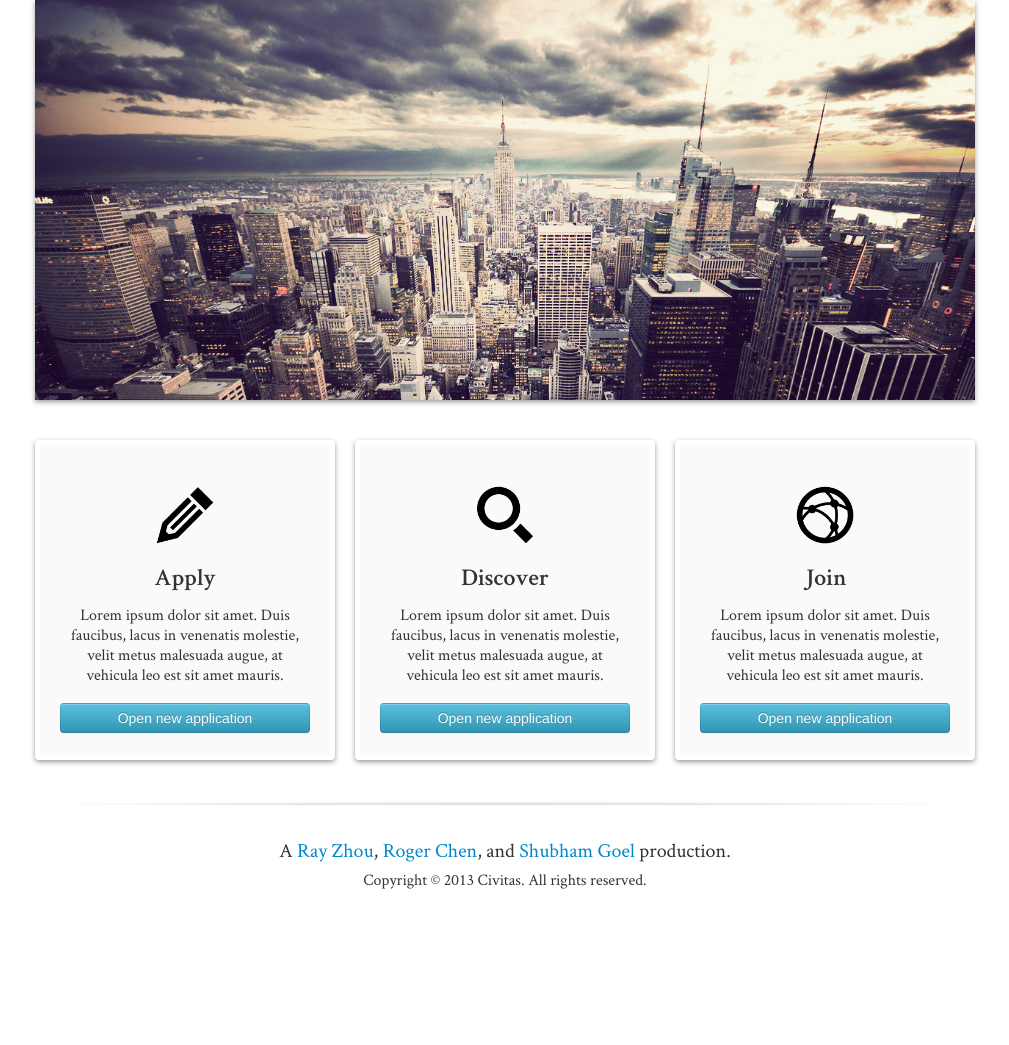
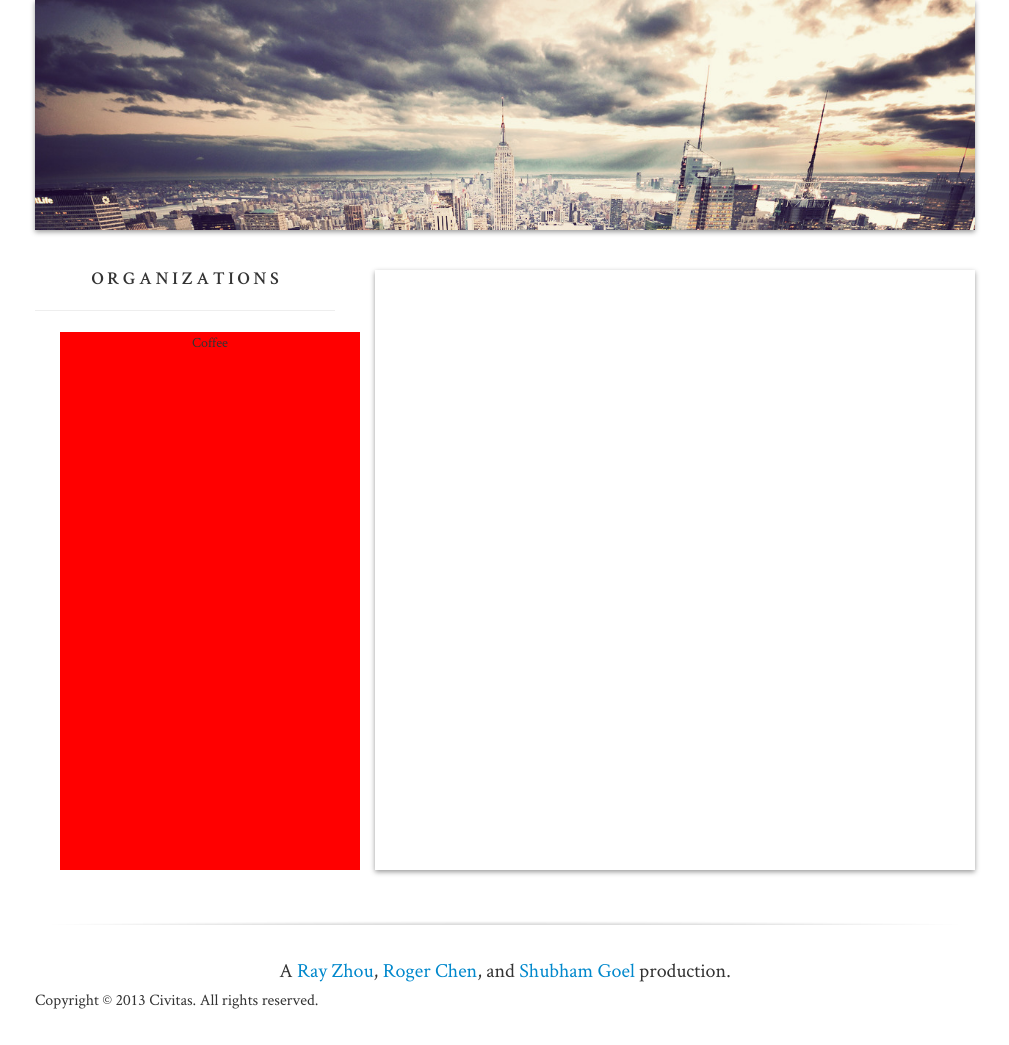
Before and after one commit to rzhou186/civitas, a PHP site: page / in a window 1280 px wide. Shown: the part 100-1145 px from the top of the page, without its empty margins (135-1144 px from the left). Before the commit the page ends 989 px from the top, so only its background shows below. Run offline with PHP 8.4, Linux system fonts and the light colour scheme.

Commit message:
Added controller.js

```diff
--- a/index.html
+++ b/index.html
@@ -74,7 +74,10 @@
 					<div class="span4">
 						<h1>O R G A N I Z A T I O N S</h1>
 						<hr>
-
+						<ul class="partner-list">
+							<li>Coffee</li>
+							<li>Milk</li>
+						</ul>
 					</div>
 					<div class="span8">
 					</div>
--- /dev/null
+++ b/javascripts/controller.js
@@ -0,0 +1,6 @@
+/*
+ * File: controller.js
+ * ----------------------------------------
+ * Controls DOM animations and other dynamic webpage elements.
+ *
+ */
--- a/stylesheets/style.css
+++ b/stylesheets/style.css
@@ -30,7 +30,7 @@ body {
 }
 
 .landing-page {
-	/*display: none;*/
+	display: none;
 	min-height: 760px;
 }
 
@@ -107,7 +107,7 @@ body {
 }
 
 .selection-page {
-	display: none;
+	/*display: none;*/
 	min-height: 870px;
 }
 
@@ -148,6 +148,22 @@ body {
 	text-align: center;
 }
 
+.selection-page .row .span4 ul.partner-list {
+	height: 538px;
+	width: 300px;
+	overflow-x: none;
+	overflow-y: auto;
+	background-color: red;
+}
+
+.selection-page .row .span4 ul.partner-list li {
+	height: 538px;
+	width: 300px;
+	overflow-x: none;
+	overflow-y: auto;
+	background-color: red;
+}
+
 .selection-page .row .span8 {
 	background-color: #ffffff;
 	min-height: 600px;
@@ -169,11 +185,11 @@ body {
 
 .footer .footer-inner {
 	padding: 10px 0px 30px 0px;
-	text-align: center;
 }
 
 .footer .footer-inner h1 {
 	line-height: 30px;
+	text-align: center;
 	font-size: 20px;
 	font-weight: normal;
 	margin: 0px;
```
Also changed, not shown: javascripts/main.js (line endings or trailing spaces).
